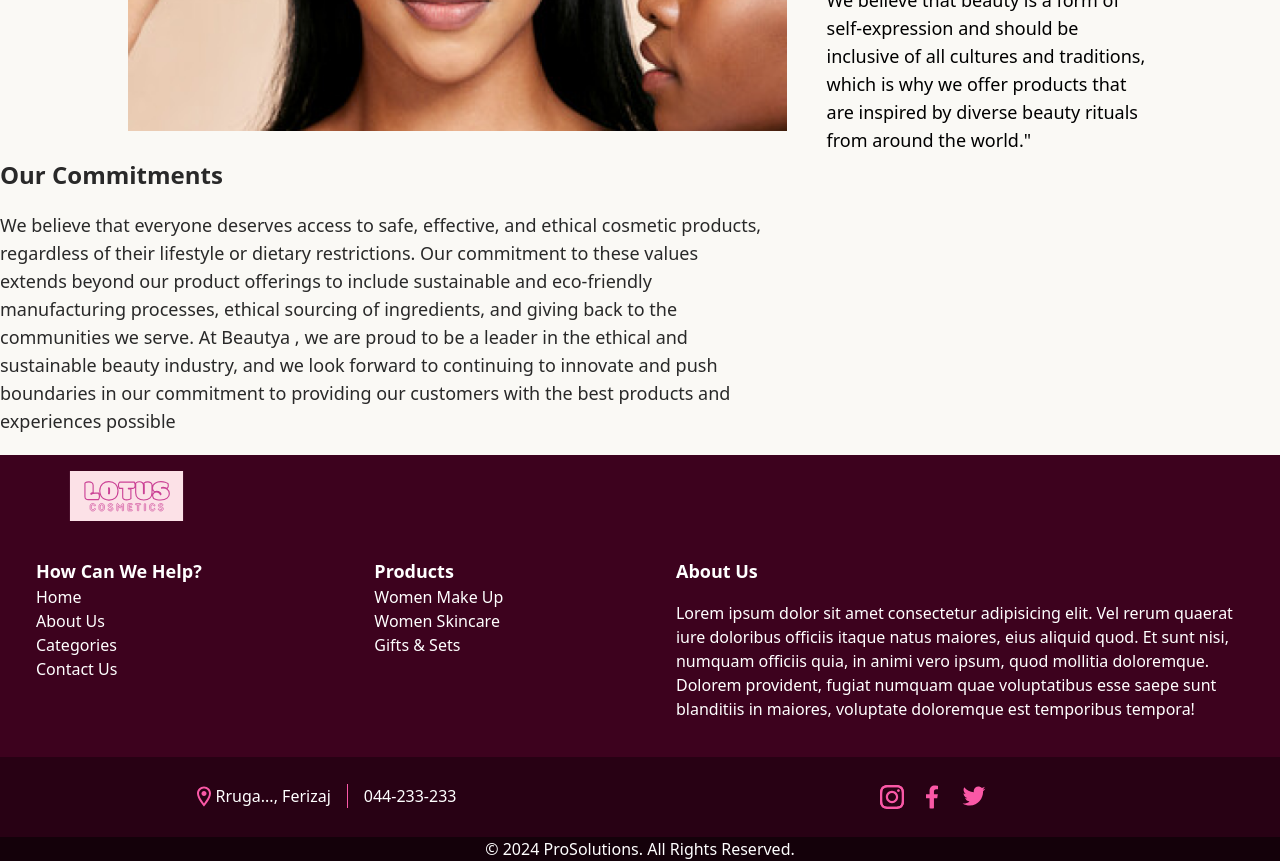
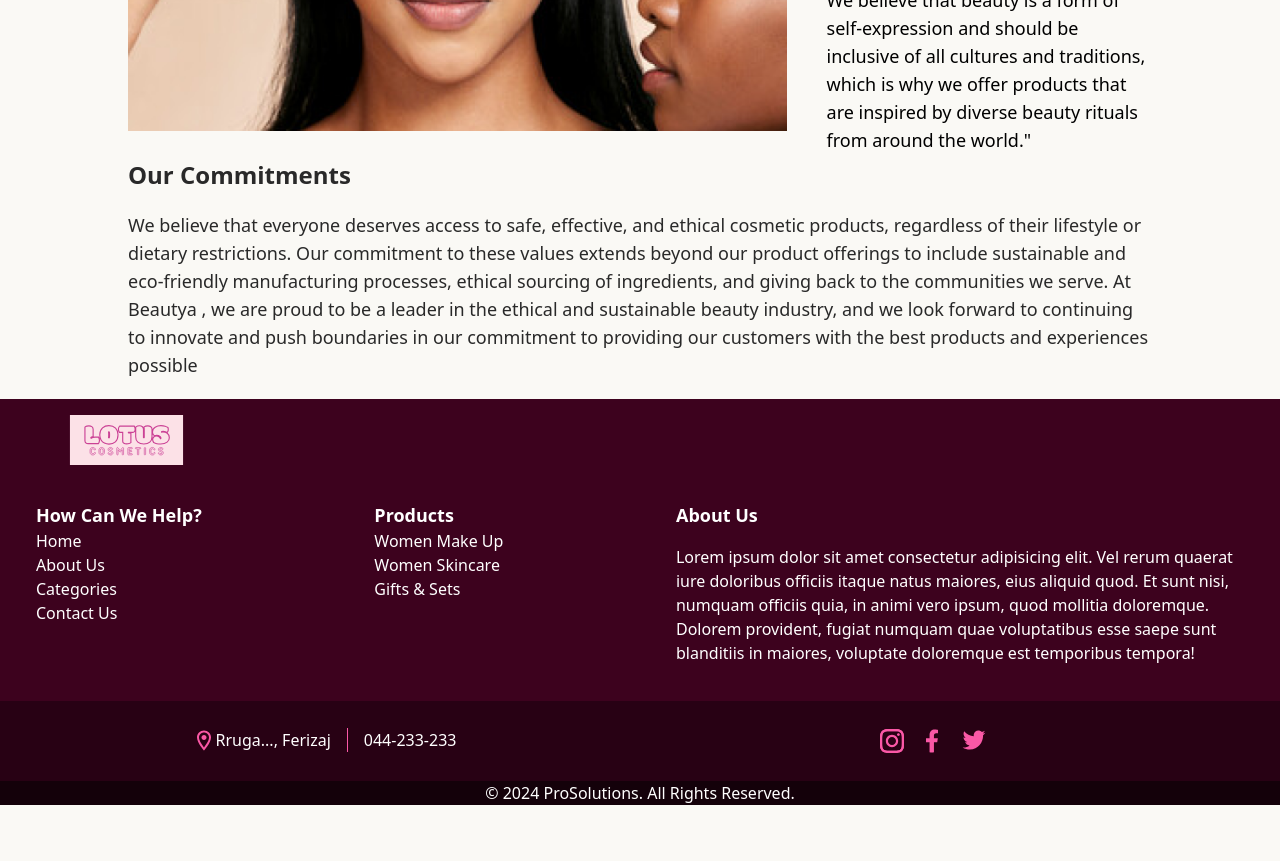
Before and after one commit to ArtisAdemi/KozmetikaLotus, a React (Create React App) app in the folder client/: page /about in a window 1280 px wide. Shown: the part 2140-3001 px from the top of the page. After the commit the page ends 2945 px from the top, so only its background shows below. Built offline with nearby package versions, Linux system fonts and the light colour scheme.

Commit message:
fixed text positioning

```diff
--- a/client/src/pages/AboutUs.jsx
+++ b/client/src/pages/AboutUs.jsx
@@ -84,11 +84,13 @@ We're dedicated to providing you with high-quality, ethically-sourced beauty sol
             </div>
             </div>
         </div>
-
-        <div className='w-[60%] flex flex-col mb-5'>
+        <div className='w-full align-center flex justify-center'>
+            <div className='w-[80%] flex flex-col mb-5'>
               <h2 className='text-2xl text-[#292929] font-bold mb-5 mt-7'>Our Commitments</h2>
               <p className='text-lg text-[#292929]'>We believe that everyone deserves access to safe, effective, and ethical cosmetic products, regardless of their lifestyle or dietary restrictions. Our commitment to these values extends beyond our product offerings to include sustainable and eco-friendly manufacturing processes, ethical sourcing of ingredients, and giving back to the communities we serve. At Beautya , we are proud to be a leader in the ethical and sustainable beauty industry, and we look forward to continuing to innovate and push boundaries in our commitment to providing our customers with the best products and experiences possible</p>
             </div>
+        </div>
+
 
       </div>
 
```
Lines whose indentation alone changed are shown as unchanged.
